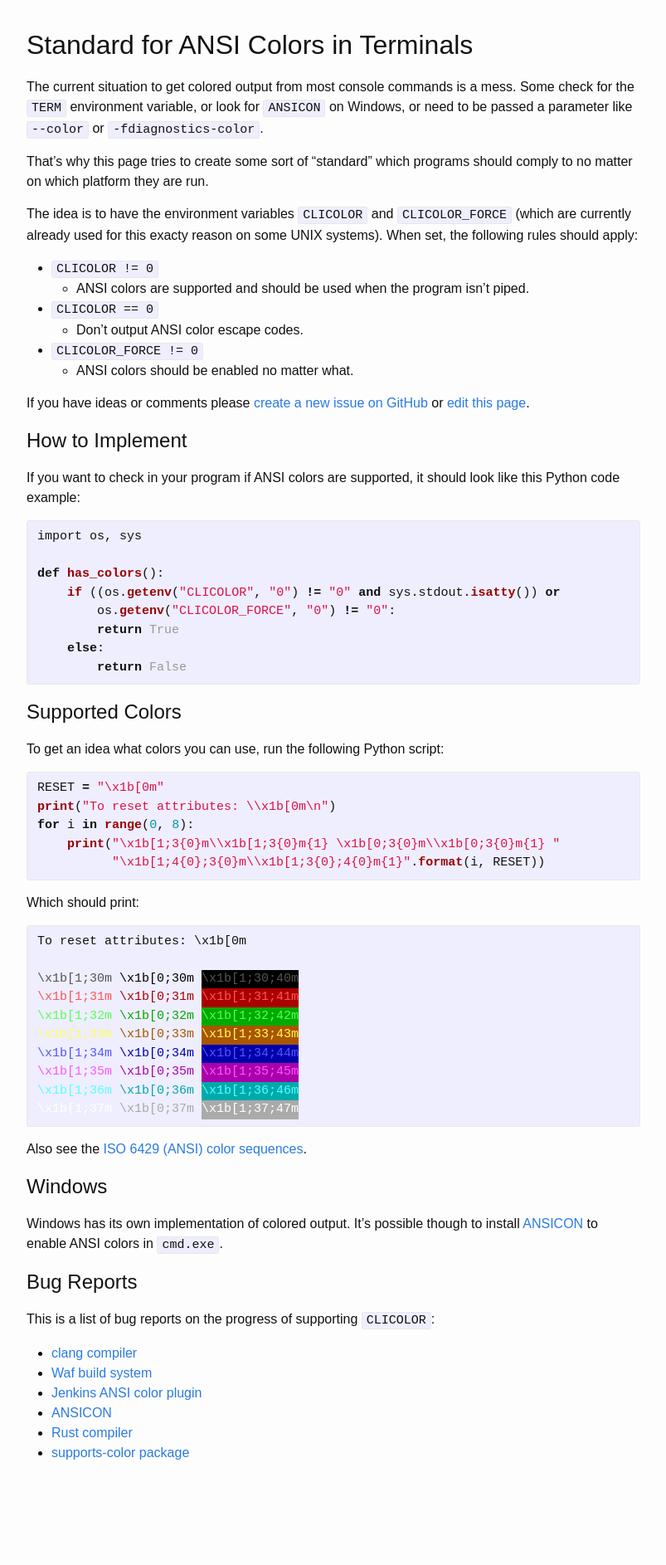
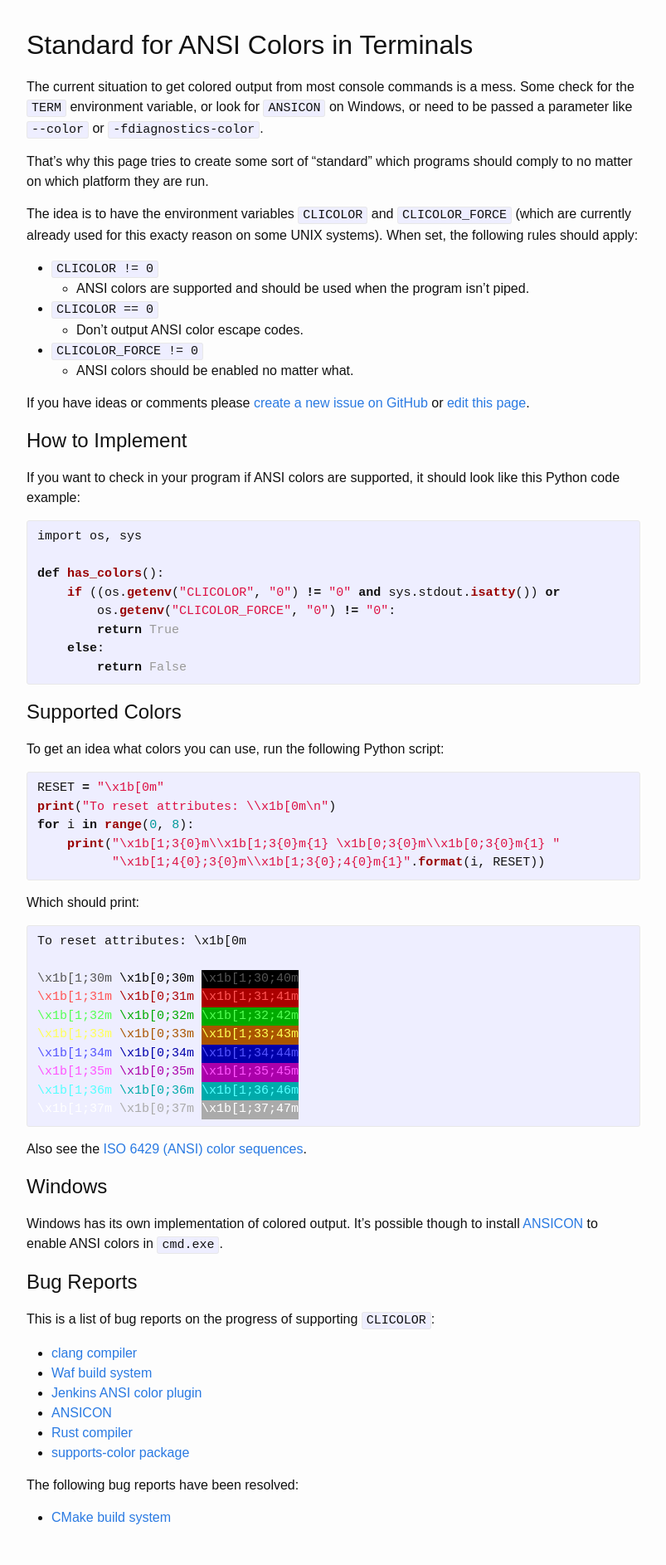
Before and after one commit to jhasse/clicolors, a Jekyll site: the page built from index.md, in a window 1280 px wide. Shown: the whole page at 83% size, without its empty margins (238-1041 px from the left). Built offline with Jekyll 4.4.1, drawn with Linux system fonts in a browser that asks for light colours; before the commit the page ends 1808 px from its top, so only the background shows below that.

Commit message:
Add CMake as a resolved bug report

```diff
--- a/index.md
+++ b/index.md
@@ -89,3 +89,7 @@ This is a list of bug reports on the progress of supporting `CLICOLOR`:
  * [ANSICON](https://github.com/adoxa/ansicon/issues/77)
  * [Rust compiler](https://github.com/rust-lang/rust/pull/27867)
  * [supports-color package](https://github.com/chalk/supports-color/issues/32)
+
+The following bug reports have been resolved:
+
+ * [CMake build system](https://cmake.org/Bug/view.php?id=15789)
```
